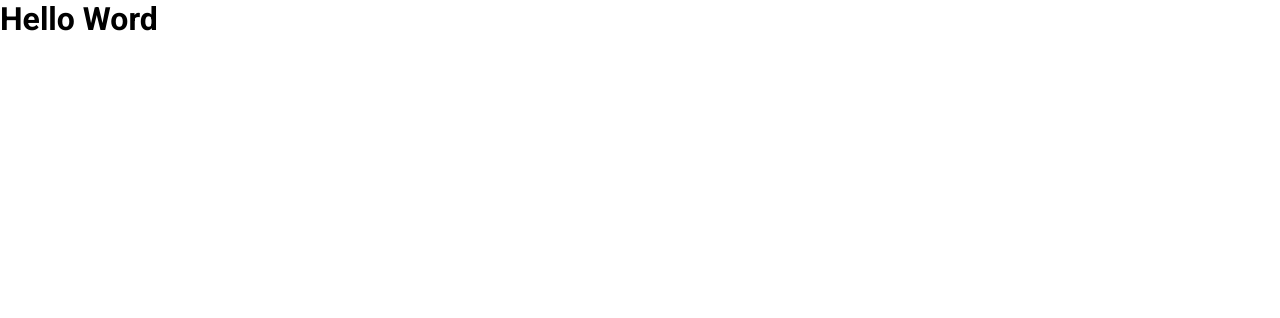
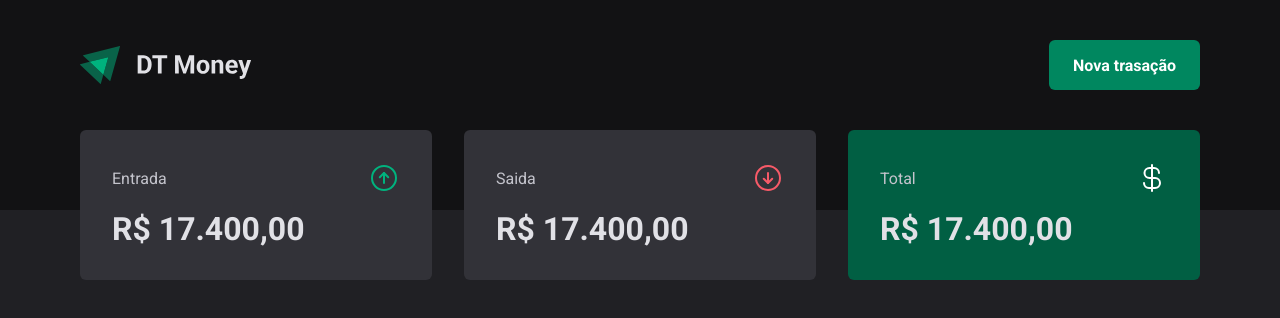
Before and after one commit to saimonbrito/criando-projeto-vite-TD-Mobey, a React (Vite) app: page / in a window 1280 px wide. Shown: the top 318 px of the page. Built offline with nearby package versions, Linux system fonts and the light colour scheme.

Commit message:
Sumsricards

```diff
--- a/package.json
+++ b/package.json
@@ -10,6 +10,7 @@
     "preview": "vite preview"
   },
   "dependencies": {
+    "phosphor-react": "^1.4.1",
     "react": "^18.2.0",
     "react-dom": "^18.2.0",
     "styled-components": "^6.1.1"
--- a/src/App.tsx
+++ b/src/App.tsx
@@ -1,6 +1,7 @@
 import { ThemeProvider } from "styled-components";
 import { defaultTheme } from "./styles/themes/default";
 import { GlobalStyle } from "./styles/global";
+import { Transactions } from "./pages/Transactions";
 
 
 export function App() {
@@ -9,7 +10,7 @@
   return (
     <ThemeProvider theme={defaultTheme}>
       <GlobalStyle />
-      <h1>Hello Word</h1>
+      <Transactions/>
     </ThemeProvider>
   )
 }
--- /dev/null
+++ b/src/components/Header/index.tsx
@@ -0,0 +1,13 @@
+import { HeaderContainer, HeaderContent, NewTransitionButton } from "./styles";
+import logoImg from '../../assets/logo.svg'
+
+export function Header(){
+  return(
+    <HeaderContainer>
+      <HeaderContent>
+        <img src={logoImg} alt="" />
+        <NewTransitionButton>Nova trasação</NewTransitionButton>
+      </HeaderContent>
+    </HeaderContainer>
+  )
+}
--- /dev/null
+++ b/src/components/Header/styles.ts
@@ -0,0 +1,36 @@
+import styled from "styled-components";
+
+export const HeaderContainer = styled.header`
+  background: ${props => props.theme["gray-900"]};
+  padding: 2.5rem 0 7.5rem ;
+`;
+
+export const HeaderContent = styled.div`
+  width: 100%;
+  max-width: 1120px;
+  margin: 0 auto;
+  padding: 0 1.5rem;
+
+  display: flex;
+  justify-content: space-between;
+  align-items: center;
+
+`;
+
+export const NewTransitionButton = styled.button`
+height: 50px;
+border: 0;
+background:${props => props.theme["green-500"]};
+color: ${props => props.theme.white};
+font-weight: bold;
+padding: 0 1.5rem;
+border-radius: 6px;
+cursor: pointer;
+
+
+&:hover {
+  background: ${props => props.theme["green-700"]};
+  transition: background-color 0.2s;
+}
+
+`;
--- /dev/null
+++ b/src/components/summary/index.tsx
@@ -0,0 +1,34 @@
+import { ArrowCircleDown, ArrowCircleUp, CurrencyDollar } from "phosphor-react";
+import { SummaryContainer, SummryCard } from "./styles";
+
+
+
+export function Summary(){
+  return(
+    <SummaryContainer>
+      <SummryCard>
+        <header>
+          <span>Entrada</span>
+          <ArrowCircleUp size={32} color="#00b37e"/>
+        </header>
+        <strong>R$ 17.400,00</strong>
+      </SummryCard>
+
+      <SummryCard>
+        <header>
+          <span>Saida</span>
+          <ArrowCircleDown size={32} color="#f75a68"/>
+        </header>
+        <strong>R$ 17.400,00</strong>
+      </SummryCard>
+
+      <SummryCard variant="green">
+        <header >
+          <span>Total</span>
+          <CurrencyDollar size={32} color="#fff"/>
+        </header>
+        <strong>R$ 17.400,00</strong>
+      </SummryCard>
+    </SummaryContainer>
+  )
+}
--- /dev/null
+++ b/src/components/summary/styles.ts
@@ -0,0 +1,42 @@
+import styled, { css } from "styled-components";
+
+
+export const SummaryContainer = styled.section`
+
+  width: 100%;
+  max-width: 1120px;
+  margin: 0 auto;
+  padding: 0 1.5rem;
+  display: grid;
+  grid-template-columns: repeat(3, 1fr);
+  gap: 2rem;
+
+  margin-top: -5rem;
+
+`;
+
+interface SummryCardProps {
+  variant?: 'green';
+}
+
+export const SummryCard = styled.div<SummryCardProps>`
+  background:${props => props.theme["gray-600"]};
+  border-radius: 6px;
+  padding: 2rem;
+
+  header {
+    display: flex;
+    align-items: center;
+    justify-content: space-between;
+    color: ${props => props.theme["gray-300"]};
+
+  }
+  strong {
+    display: block;
+    margin-top: 1rem;
+    font-size: 2rem;
+  }
+  ${props => props.variant == 'green' && css`
+   background: ${props.theme['green-700']} ;
+  `}
+`
--- /dev/null
+++ b/src/pages/Transactions/index.tsx
@@ -0,0 +1,11 @@
+import { Header } from "../../components/Header";
+import { Summary } from "../../components/summary";
+
+export function Transactions(){
+  return(
+    <div>
+       <Header/>
+       <Summary/>
+    </div>
+  )
+}
--- a/src/styles/global.ts
+++ b/src/styles/global.ts
@@ -4,20 +4,21 @@
 export const GlobalStyle = createGlobalStyle`
     *{
       margin:0;
-    paddng: 0;
+      padding: 0;
       box-sizing:borde-box;
     }
     :focus{
-    cutline:0;
-    box-shadow: 0 0 0 2px ${props => props.theme['green-500']}
+      outline:0;
+      box-shadow: 0 0 0 2px ${props => props.theme['green-500']};
     }
     body {
-    background-color:${props => props.theme['gray-800']}
-    color:${props => props.theme['gray-100']}
+      background-color:${props => props.theme['gray-800']};
+      color:${props => props.theme['gray-100']};
       -webkit-font-smoothing: antiaLiased;
     }
     body ,input ,testarea, button {
       font:400 1rem Roboto, sans-serif;
     }
 
+
 `;
--- a/src/styles/themes/default.ts
+++ b/src/styles/themes/default.ts
@@ -17,4 +17,4 @@
   'red-300': '#F75A68',
   'red-500': '#AB222E',
   'red-700': '#7A1921',
-}
+} as const
```
Also changed, not shown: src/assets/logo.svg (added), src/pages/Transactions/styles.ts (added), 1 other file (tests, documents, lock files or other folders). Lines whose indentation alone changed are shown as unchanged.
